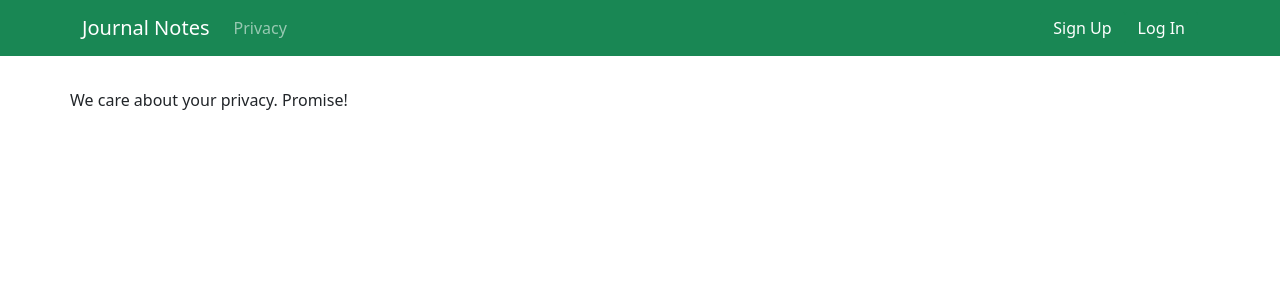
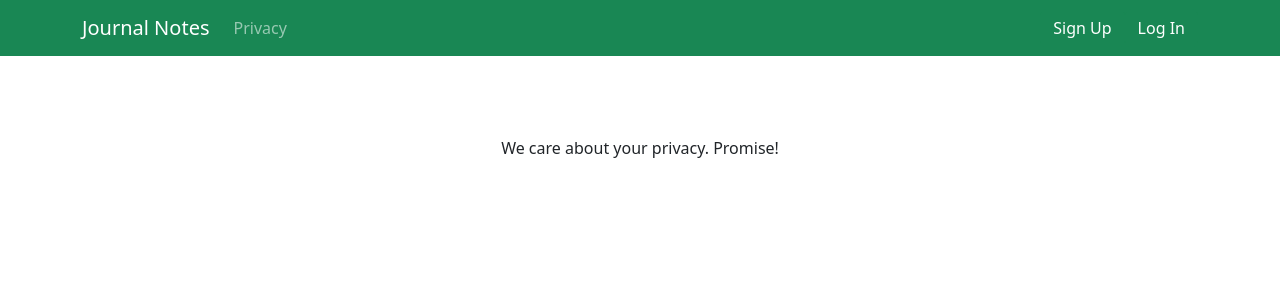
Before and after one commit to mehjwazir/journal-notes, a React (Create React App) app in the folder frontend/: page /privacy in a window 1280 px wide. Shown: the top 300 px of the page. Built offline with nearby package versions, Linux system fonts and the light colour scheme; no server answers; the HTML template or start-up script is replaced by a standard one.

Commit message:
added styling with bootstrap classes in PrivacyPage.tsx in pages folder also added center styling in NotFoundPage.tsx under pages folder

```diff
--- a/frontend/src/pages/NotFoundPage.tsx
+++ b/frontend/src/pages/NotFoundPage.tsx
@@ -1,6 +1,6 @@
 const NotFoundPage = () => {
 	return (
-		<div>
+		<div className="d-flex justify-content-center mt-5">
 			<p>Page not found</p>
 		</div>
 	 );
--- a/frontend/src/pages/PrivacyPage.tsx
+++ b/frontend/src/pages/PrivacyPage.tsx
@@ -1,6 +1,6 @@
 const PrivacyPage = () => {
 	return (
-		<div>
+		<div className="d-flex justify-content-center mt-5">
 			<p>We care about your privacy. Promise!</p>
 		</div>
 	 );
```
